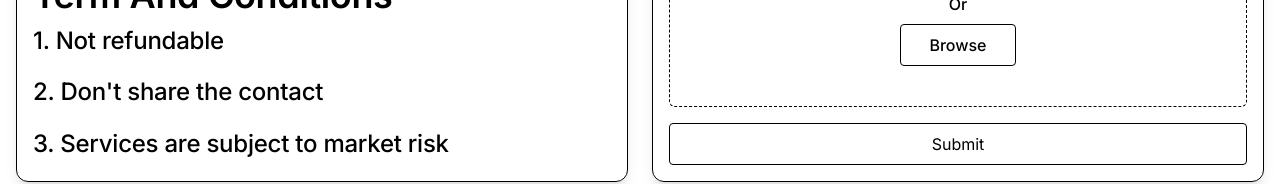
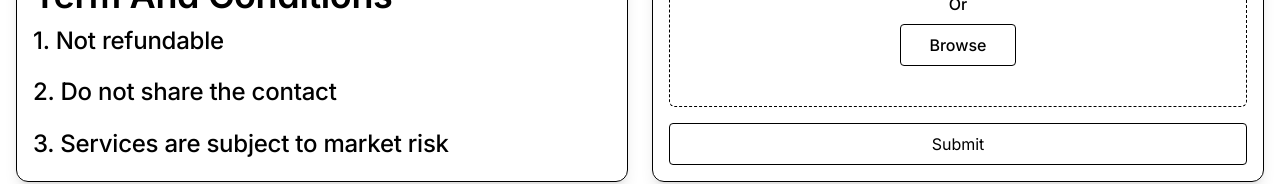
Before and after one commit to akshpatell/CA_Project, a Next.js app: page /services in a window 1280 px wide. Shown: the part 2701-2885 px from the top of the page. Built offline with nearby package versions, Linux system fonts and the light colour scheme.

Commit message:
npm run build is successful

```diff
--- a/src/components/form/index.jsx
+++ b/src/components/form/index.jsx
@@ -27,7 +27,7 @@ const Form = () => {
             <p className="text-heading4">Term And Conditions</p>
             <div className="flex flex-col gap-2 text-subtitle1">
               <p>1. Not refundable</p>
-              <p>2. Don't share the contact</p>
+              <p>2. Do not share the contact</p>
               <p>3. Services are subject to market risk</p>
             </div>
           </div>
```
